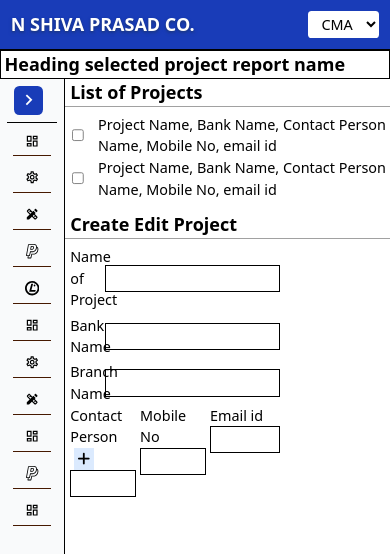
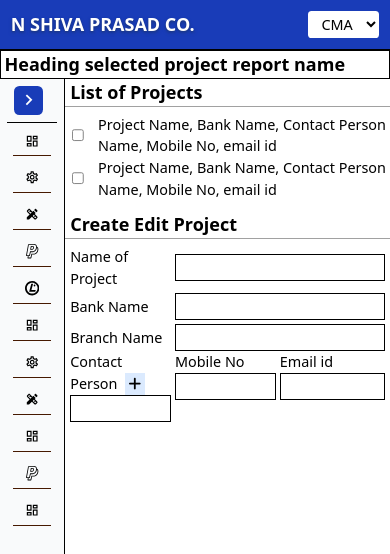
Before and after one commit to banesh-varma/project, a React (Vite) app: page /cma/project in a window 390 px wide. Shown: the top 554 px of the page. Built offline with nearby package versions, Linux system fonts and the light colour scheme.

Commit message:
fully responsive

```diff
--- a/src/components/CMA/Profile.tsx
+++ b/src/components/CMA/Profile.tsx
@@ -41,7 +41,7 @@ export const Profile = () => {
       <h1>Applicant Details</h1>
     </div>
     <div className="grid grid-cols-12 space-x-4 p-1.5">
-      <div className="lg:col-span-6 col-span-12 grid gap-y-1">
+      <div className="lg:col-span-4 md:col-span-8 col-span-12 grid gap-y-1">
         <div className="flex col-span-6">
           <label htmlFor="" className="min-w-30">Name of Person</label>
           <input className="w-full px-1.5 border" type="text" />
@@ -71,10 +71,10 @@ export const Profile = () => {
     <div className="border-b-1 border-neutral-300 px-1.5 mt-2">
       <h1 className="">Residential Address</h1>
     </div>
-    <div className="mt-2 grid col-span-12 lg:grid-cols-8">
-      <ul className="mt-2 grid px-1.5 grid-cols-6 col-span-2 lg:col-span-4 gap-1 gap-x-5">
+    <div className="mt-2 grid grid-cols-12">
+      <ul className="mt-2 grid px-1.5 grid-cols-6 lg:col-span-6 md:col-span-10 col-span-12 gap-1 gap-x-5">
         {residentialAddress.map(address => (
-          <li className="flex col-span-3">
+          <li className="flex md:col-span-3 lg:col-span-3 col-span-6">
             <label className="min-w-30">{address.name}</label>
             {address?.inputType? (
               <select className="w-full px-1.5 border">
@@ -124,7 +124,7 @@ export const Profile = () => {
         <input className="w-full px-1.5 border" type="text" />
       </div>
         {residentialAddress.map(address => (
-          <li className="flex col-span-3">
+          <li className="flex md:col-span-3 lg:col-span-3 col-span-6">
             <label className="min-w-30">{address.name}</label>
             {address?.inputType? (
               <select className="w-full px-1.5 border">
--- a/src/components/CMA/Project.tsx
+++ b/src/components/CMA/Project.tsx
@@ -5,7 +5,7 @@ const Project = () => {
   const onAddExtraContact = () => {
   return(
     <>
-      <div className="col-span-8 grid grid-cols-3 space-x-1">
+      <div className="col-span-12 md:col-span-8 lg:col-span-7 grid grid-cols-3 space-x-1">
           <div className="col-span-1 items-center">
             <label htmlFor="" className="">Contact Person</label>
             <input type="text" className="px-1.5 py-0.5 border w-full" />
@@ -42,22 +42,22 @@ const Project = () => {
         <h1 className="font-semibold">Create Edit Project</h1>
       </div>
 
-      <div className="grid grid-cols-12 lg:grid-cols-12 px-1.5">
-        <div className="col-span-8 lg:col-span-7 space-y-1">
-          <div className="grid grid-cols-6 col-span-6 items-center">
-            <label htmlFor="" className="col-span-1">Name of Project</label>
-            <input type="text" className="px-1.5 py-0.5 col-span-5 border w-full" />
+      <div className="grid grid-cols-12 px-1.5">
+        <div className="col-span-12 md:col-span-8 lg:col-span-7 space-y-1">
+          <div className="grid grid-cols-6 col-span-4 items-center">
+            <label htmlFor="" className="col-span-2 lg:col-span-1">Name of Project</label>
+            <input type="text" className="px-1.5 py-0.5 col-span-4 lg:col-span-5 border w-full" />
           </div>
           <div className="grid grid-cols-6 col-span-4 items-center">
-            <label htmlFor="" className="col-span-1">Bank Name</label>
-            <input type="text" className="px-1.5 py-0.5  col-span-5 border w-full" />
+            <label htmlFor="" className="col-span-2 lg:col-span-1">Bank Name</label>
+            <input type="text" className="px-1.5 py-0.5 col-span-4 lg:col-span-5 border w-full" />
           </div>
           <div className="grid grid-cols-6 col-span-4 items-center">
-            <label htmlFor="" className="col-span-1">Branch Name</label>
-            <input type="text" className="px-1.5 py-0.5  col-span-5 border w-full" />
+            <label htmlFor="" className="col-span-2 lg:col-span-1">Branch Name</label>
+            <input type="text" className="px-1.5 py-0.5 col-span-4 lg:col-span-5 border w-full" />
           </div>
         </div>
-        <div className="col-span-8 lg:col-span-7 grid grid-cols-3 space-x-1">
+        <div className="col-span-12 md:col-span-8 lg:col-span-7 grid grid-cols-3 space-x-1">
           <div className="col-span-1 items-center">
             <label htmlFor="" className="">Contact Person <i onClick={() => setIsClicked(!isClicked)} className={`${isClicked ? "fa fa-minus" : "fa fa-plus"} ml-1 hover:cursor-pointer bg-blue-100 p-1 hover:bg-blue-200" aria-hidden="true`}></i></label>
             <input type="text" className="px-1.5 py-0.5 border w-full" />
--- a/src/components/NavItems.tsx
+++ b/src/components/NavItems.tsx
@@ -25,7 +25,6 @@ const   NavItems = (props: { itemDetails: ItemDetails; isOpen?: boolean; onNavIt
         <span className={`${isOpen? "": "text-md py-1 m-auto"}`}>{itemDetails.icon}</span>
         <p className={`${isOpen? "" : "hidden"} transition-all duration-100 ease-in-out`}>{itemDetails.name}</p>
       </Link>
-
     </li>
   )
 }
```
Lines whose indentation alone changed are shown as unchanged.
